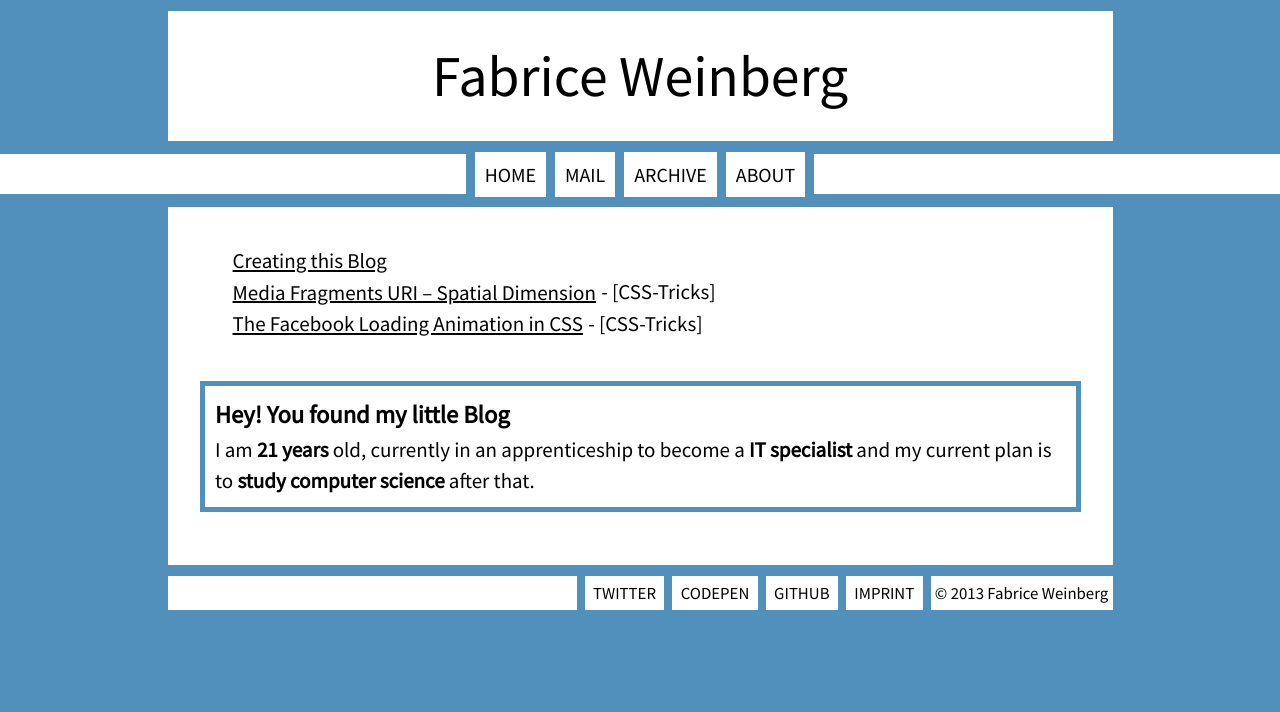
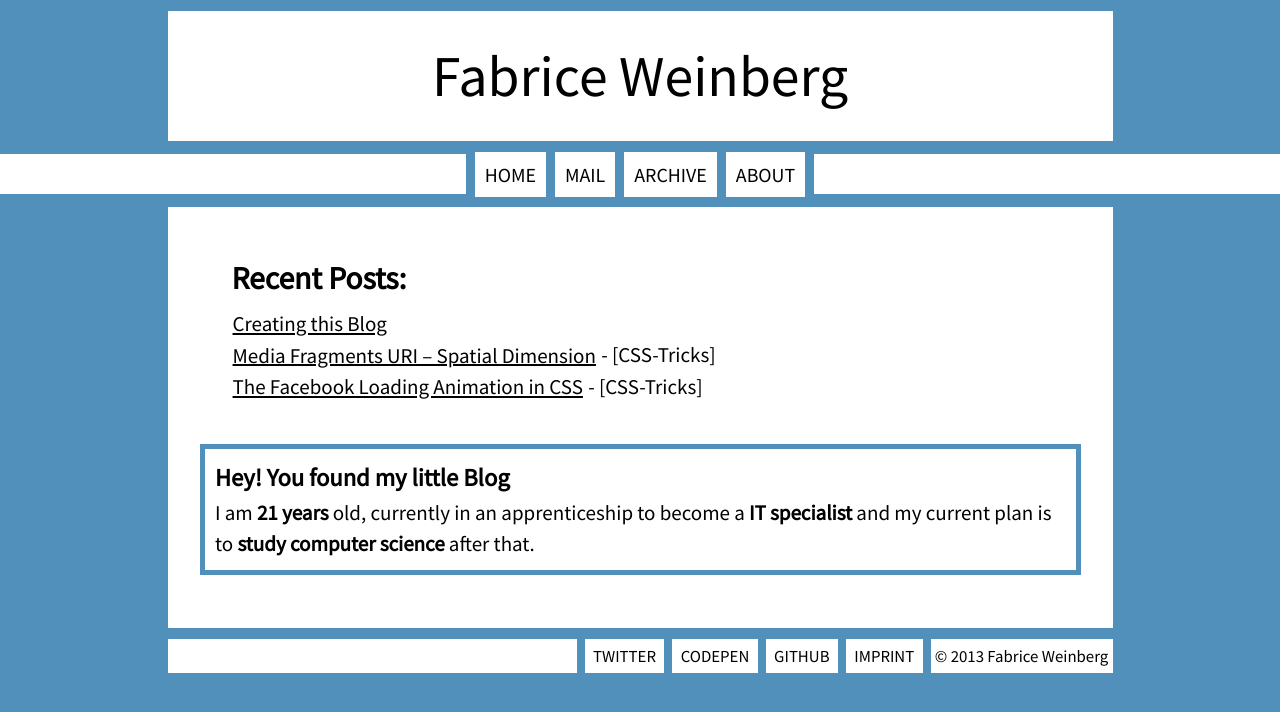
Before and after one commit to FWeinb/fweinb.github.com, a Jekyll site: the page built from index.html, in a window 1280 px wide. Shown: the top 712 px of the page. Built offline with Jekyll 4.4.1, drawn with Linux system fonts in a browser that asks for light colours; Markdown is read by kramdown in place of the engine named in the settings; the list of posts is cut into pages by our own code.

Commit message:
Add description

```diff
--- a/index.html
+++ b/index.html
@@ -2,6 +2,7 @@
 title: Home
 layout: default
 ---
+<h1>Recent Posts:</h1>
 <ul class="archive-list">
   {% for post in paginator.posts %}
     {% if post.published %}
```
